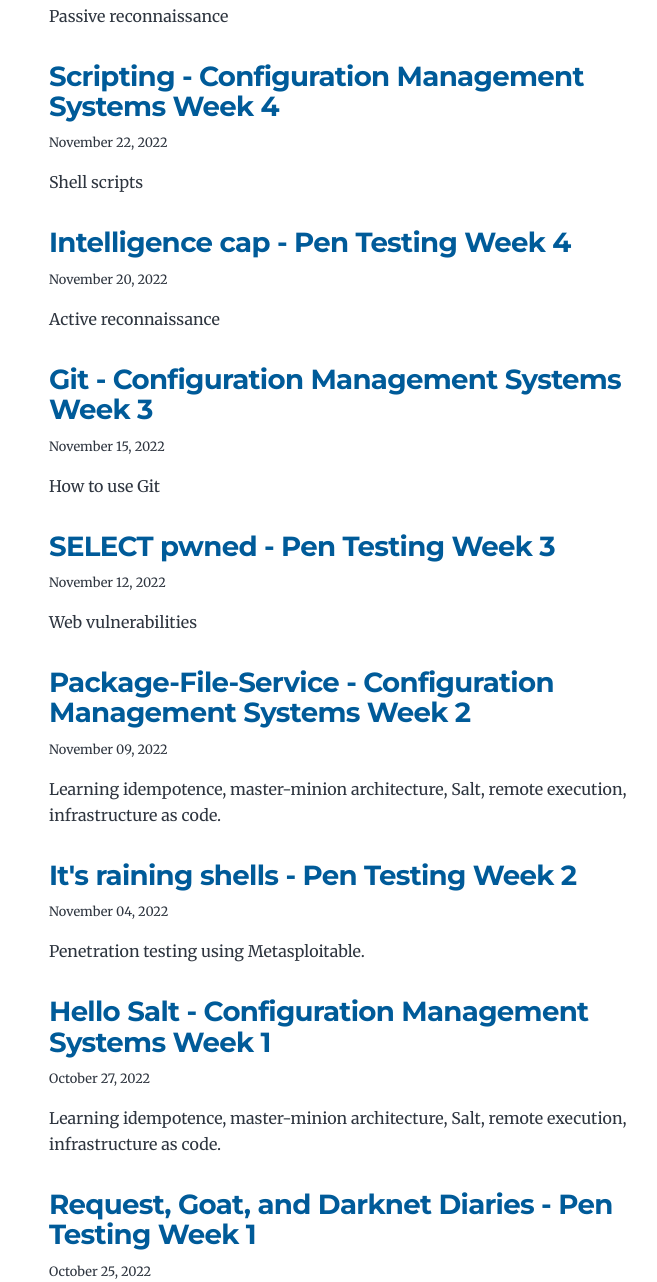
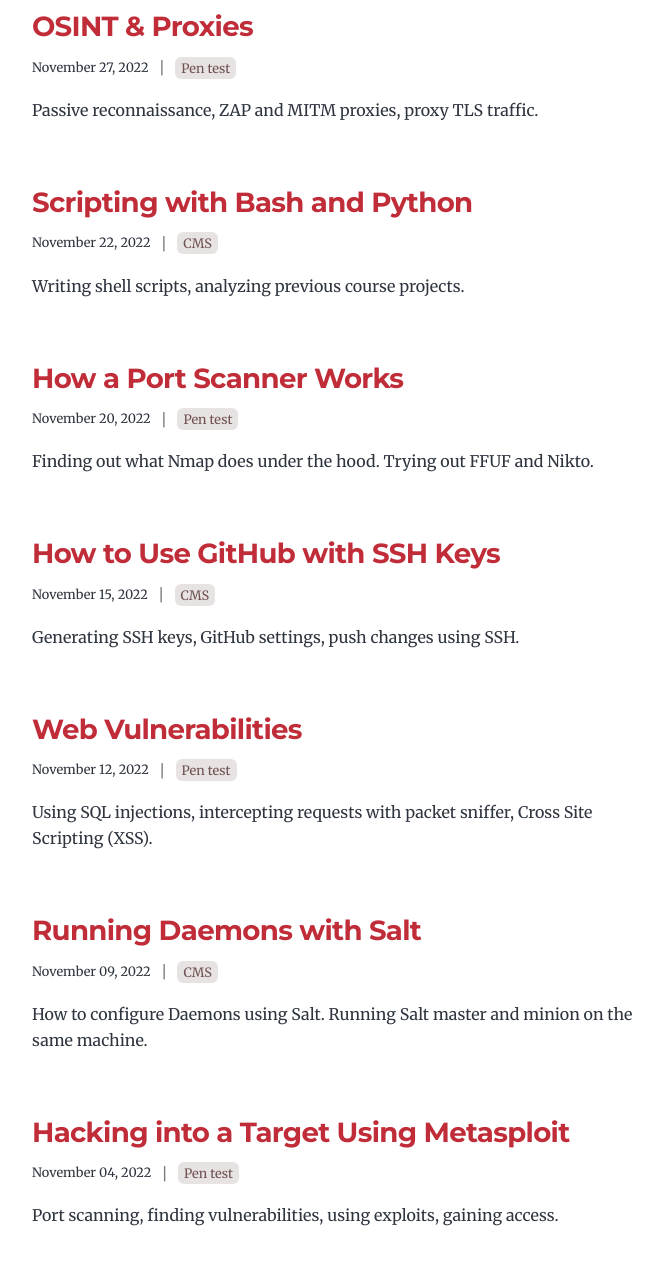
Before and after one commit to tuomasvalkamo/tuomasvalkamo-com, a Gatsby site: page / in a window 1280 px wide. Shown: the part 950-2232 px from the top of the page, without its empty margins (292-949 px from the left). Built offline with nearby package versions, Linux system fonts and the light colour scheme; Gatsby itself is replaced by a stand-in of ours.

Commit message:
Add tags, change styles, change titles

```diff
--- a/content/blog/CMS-course/week-1/index.md
+++ b/content/blog/CMS-course/week-1/index.md
@@ -1,8 +1,12 @@
 ---
-title: Hello Salt - Configuration Management Systems Week 1
+title: Infrastructure as Code Basics
 date: "2022-10-27T17:46:37.121Z"
 description: Learning idempotence, master-minion architecture, Salt, remote execution, infrastructure as code.
+tags:
+  - CMS
 ---
+
+Week 1 of Configuration Management Systems course.
 
 This is the first week of the Configuration Management Systems course at Haaga-Helia University of Applied Sciences. The course lasts for the next 2.5 months until the end of 2022. This week we learned the basic concepts of master-minion architecture, Salt fundamentals, remote code execution, and infrastructure as code.
 
--- a/content/blog/CMS-course/week-2/index.md
+++ b/content/blog/CMS-course/week-2/index.md
@@ -1,8 +1,12 @@
 ---
-title: Package-File-Service - Configuration Management Systems Week 2
+title: Running Daemons with Salt
 date: "2022-11-09T17:46:37.121Z"
-description: Learning idempotence, master-minion architecture, Salt, remote execution, infrastructure as code.
+description: How to configure Daemons using Salt. Running Salt master and minion on the same machine.
+tags:
+  - CMS
 ---
+
+Week 2 of Configuration Management Systems course.
 
 Course material: https://terokarvinen.com/2022/palvelinten-hallinta-2022p2/
 
--- a/content/blog/CMS-course/week-3/index.md
+++ b/content/blog/CMS-course/week-3/index.md
@@ -1,8 +1,12 @@
 ---
-title: Git - Configuration Management Systems Week 3
+title: How to Use GitHub with SSH Keys
 date: "2022-11-15T17:46:37.121Z"
-description: How to use Git
+description: Generating SSH keys, GitHub settings, push changes using SSH.
+tags:
+  - CMS
 ---
+
+Week 3 of Configuration Management Systems course.
 
 Course material: https://terokarvinen.com/2022/palvelinten-hallinta-2022p2/
 
--- a/content/blog/CMS-course/week-4/index.md
+++ b/content/blog/CMS-course/week-4/index.md
@@ -1,8 +1,12 @@
 ---
-title: Scripting - Configuration Management Systems Week 4
+title: Scripting with Bash and Python
 date: "2022-11-22T17:46:37.121Z"
-description: Shell scripts
+description: Writing shell scripts, analyzing previous course projects.
+tags:
+  - CMS
 ---
+
+Week 4 of Configuration Management Systems course.
 
 Course material: https://terokarvinen.com/2022/palvelinten-hallinta-2022p2/
 
--- a/content/blog/CMS-course/week-5/index.md
+++ b/content/blog/CMS-course/week-5/index.md
@@ -1,8 +1,12 @@
 ---
-title: Salt Windows - Configuration Management Systems Week 5
+title: Using Salt with Windows
 date: "2022-12-01T17:46:37.121Z"
 description: Manage Windows with Salt
+tags:
+  - CMS
 ---
+
+Week 5 of Configuration Management Systems course.
 
 Course material: https://terokarvinen.com/2022/palvelinten-hallinta-2022p2/
 
--- a/content/blog/CMS-course/week-6/index.md
+++ b/content/blog/CMS-course/week-6/index.md
@@ -2,7 +2,11 @@
 title: Create Virtual Machines with Vagrant
 date: "2022-12-05T17:46:37.121Z"
 description: How to use Vagrant, master-slave architecture with Salt, creating my own Salt module.
+tags:
+  - CMS
 ---
+
+Week 6 of Configuration Management Systems course.
 
 Course material: https://terokarvinen.com/2022/palvelinten-hallinta-2022p2/
 
--- a/content/blog/PenTestCourse/week-1/index.md
+++ b/content/blog/PenTestCourse/week-1/index.md
@@ -1,8 +1,12 @@
 ---
-title: Request, Goat, and Darknet Diaries - Pen Testing Week 1
+title: Getting Started with Pen Testing
 date: "2022-10-25T17:46:37.121Z"
-description: The first week of the pen testing course kicks off!
+description: Installing Kali. Solving WebGoat, OverTheWire, and GenZ challenges. Listening to Herramieshakkerit.
+tags:
+  - Pen test
 ---
+
+Week 1 of Penetration Testing course.
 
 Course material: https://terokarvinen.com/2022/tunkeutumistestaus-ict4tn027-3010-syksylla-2022/
 
--- a/content/blog/PenTestCourse/week-2/index.md
+++ b/content/blog/PenTestCourse/week-2/index.md
@@ -1,8 +1,12 @@
 ---
-title: It's raining shells - Pen Testing Week 2
+title: Hacking into a Target Using Metasploit
 date: "2022-11-04T17:46:37.121Z"
-description: Penetration testing using Metasploitable.
+description: Port scanning, finding vulnerabilities, using exploits, gaining access.
+tags:
+  - Pen test
 ---
+
+Week 2 of Penetration Testing course.
 
 Course material: https://terokarvinen.com/2022/tunkeutumistestaus-ict4tn027-3010-syksylla-2022/
 
--- a/content/blog/PenTestCourse/week-3/index.md
+++ b/content/blog/PenTestCourse/week-3/index.md
@@ -1,8 +1,12 @@
 ---
-title: SELECT pwned - Pen Testing Week 3
+title: Web Vulnerabilities
 date: "2022-11-12T17:46:37.121Z"
-description: Web vulnerabilities
+description: Using SQL injections, intercepting requests with packet sniffer, Cross Site Scripting (XSS).
+tags:
+  - Pen test
 ---
+
+Week 3 of Penetration Testing course.
 
 Course material: https://terokarvinen.com/2022/tunkeutumistestaus-ict4tn027-3010-syksylla-2022/
 
--- a/content/blog/PenTestCourse/week-4/index.md
+++ b/content/blog/PenTestCourse/week-4/index.md
@@ -1,8 +1,12 @@
 ---
-title: Intelligence cap - Pen Testing Week 4
+title: How a Port Scanner Works
 date: "2022-11-20T17:46:37.121Z"
-description: Active reconnaissance
+description: Finding out what Nmap does under the hood. Trying out FFUF and Nikto.
+tags:
+  - Pen test
 ---
+
+Week 4 of Penetration Testing course.
 
 Course material: https://terokarvinen.com/2022/tunkeutumistestaus-ict4tn027-3010-syksylla-2022/
 
--- a/content/blog/PenTestCourse/week-5/index.md
+++ b/content/blog/PenTestCourse/week-5/index.md
@@ -1,8 +1,12 @@
 ---
-title: OSINT - Pen Testing Week 5
+title: OSINT & Proxies
 date: "2022-11-27T17:46:37.121Z"
-description: Passive reconnaissance
+description: Passive reconnaissance, ZAP and MITM proxies, proxy TLS traffic.
+tags:
+  - Pen test
 ---
+
+Week 5 of Penetration Testing course.
 
 Course material: https://terokarvinen.com/2022/tunkeutumistestaus-ict4tn027-3010-syksylla-2022/
 
--- a/gatsby-config.js
+++ b/gatsby-config.js
@@ -6,7 +6,7 @@ module.exports = {
       summary: `who is studying IT at Haaga-Helia University of Applied Sciences.`,
     },
     description: `My website`,
-    siteUrl: `https://valkamo.net`,
+    siteUrl: `https://tuomasvalkamo.com`,
     social: {
       twitter: `#`,
       github: `tuomasvalkamo`,
--- a/gatsby-node.js
+++ b/gatsby-node.js
@@ -108,6 +108,7 @@ exports.createSchemaCustomization = ({ actions }) => {
       title: String
       description: String
       date: Date @dateformat
+      tags: [String]
     }
 
     type Fields {
--- a/src/pages/index.js
+++ b/src/pages/index.js
@@ -23,9 +23,10 @@ const BlogIndex = ({ data, location }) => {
   return (
     <Layout location={location} title={siteTitle}>
       <Bio />
-      <ol style={{ listStyle: `none` }}>
+      <ol style={{ listStyle: `none` }} className="posts">
         {posts.map(post => {
           const title = post.frontmatter.title || post.fields.slug
+          const tags = post.frontmatter.tags
 
           return (
             <li key={post.fields.slug}>
@@ -40,7 +41,21 @@ const BlogIndex = ({ data, location }) => {
                       <span itemProp="headline">{title}</span>
                     </Link>
                   </h2>
-                  <small>{post.frontmatter.date}</small>
+                  <div className="post-info">
+                    <small className="post-info-date">{post.frontmatter.date}</small>
+                    {tags &&
+                      <>
+                        <div className="post-info-separator">|</div>
+                        <div className="tags">
+                          {tags && tags.map(tag => {
+                            return (
+                              <small className="tag">{tag}</small>
+                            )
+                          })}
+                        </div>
+                      </>
+                    }
+                  </div>
                 </header>
                 <section>
                   <p
@@ -85,6 +100,7 @@ export const pageQuery = graphql`
           date(formatString: "MMMM DD, YYYY")
           title
           description
+          tags
         }
       }
     }
--- a/src/style.css
+++ b/src/style.css
@@ -54,12 +54,17 @@
   --fontSize-5: 2.074rem;
   --fontSize-6: 2.488rem;
   --fontSize-7: 2.986rem;
-  --color-primary: #005b99;
+  --color-primary: #C02C38;
   --color-text: #2e353f;
   --color-text-light: #4f5969;
   --color-heading: #1a202c;
   --color-heading-black: black;
   --color-accent: #d1dce5;
+  /* Tag colors */
+  --color-tag-text: #705151;
+  --color-tag-cms-course: #b7c9ed;
+  --color-tag-pentest-course: #edb7b7;
+  --color-tag-misc: #e8e3e3;
 }
 
 /* HTML elements */
@@ -183,12 +188,6 @@ ol li {
   margin-bottom: calc(var(--spacing-8) / 2);
 }
 
-@media (min-width: 673px) {
-  li {
-    margin-left: 17px;
-  }
-}
-
 li > p {
   margin-bottom: calc(var(--spacing-8) / 2);
 }
@@ -281,12 +280,12 @@ a:focus {
 .post-list-item h2 {
   font-size: var(--fontSize-4);
   color: var(--color-primary);
-  margin-bottom: var(--spacing-2);
+  margin-bottom: var(--spacing-4);
   margin-top: var(--spacing-0);
 }
 
 .post-list-item header {
-  margin-bottom: var(--spacing-4);
+  margin-bottom: var(--spacing-5);
 }
 
 .header-link-home {
@@ -313,12 +312,17 @@ a:focus {
 }
 
 .blog-post header h1 {
-  margin: var(--spacing-0) var(--spacing-0) var(--spacing-4) var(--spacing-0);
+  margin: var(--spacing-0) var(--spacing-0) var(--spacing-6) var(--spacing-0);
+}
+
+.blog-post header {
+  font-size: var(--fontSize-2);
+  font-family: var(--font-heading);
+  margin-bottom: var(--spacing-8);
 }
 
 .blog-post header p {
-  font-size: var(--fontSize-2);
-  font-family: var(--font-heading);
+  margin-bottom: 0;
 }
 
 .blog-post-nav ul {
@@ -328,6 +332,47 @@ a:focus {
 .gatsby-highlight {
   margin-bottom: var(--spacing-8);
 }
+
+.posts li {
+  margin-bottom: var(--spacing-16);
+}
+
+/* Tags - Fontpage layout */
+.post-info {
+  display: flex;
+  flex-direction: row;
+  align-items: center;
+}
+
+.post-info-date {
+}
+
+.post-info-separator {
+  margin: 2px 10px 0;
+  color: #777;
+  line-height: 0;
+}
+
+.blog-post .post-info-separator {
+  margin: -2px 15px 0;
+}
+
+.tags {
+  line-height: 0;
+}
+
+.tag {
+  padding: 3px 6px;
+  color: var(--color-tag-text);
+  border-radius: 6px;
+  background-color: var(--color-tag-misc);
+}
+
+.tags .tag:not(:last-child) {
+  margin-right: 8px;
+}
+
+/* Tags - Single post layout */
 
 /* Media queries */
 
@@ -341,3 +386,9 @@ a:focus {
     list-style-position: inside;
   }
 }
+
+@media (min-width: 673px) {
+  .blog-post li {
+    margin-left: 17px;
+  }
+}
```
Also changed, not shown: src/templates/blog-post.js (+17 -1 lines).
